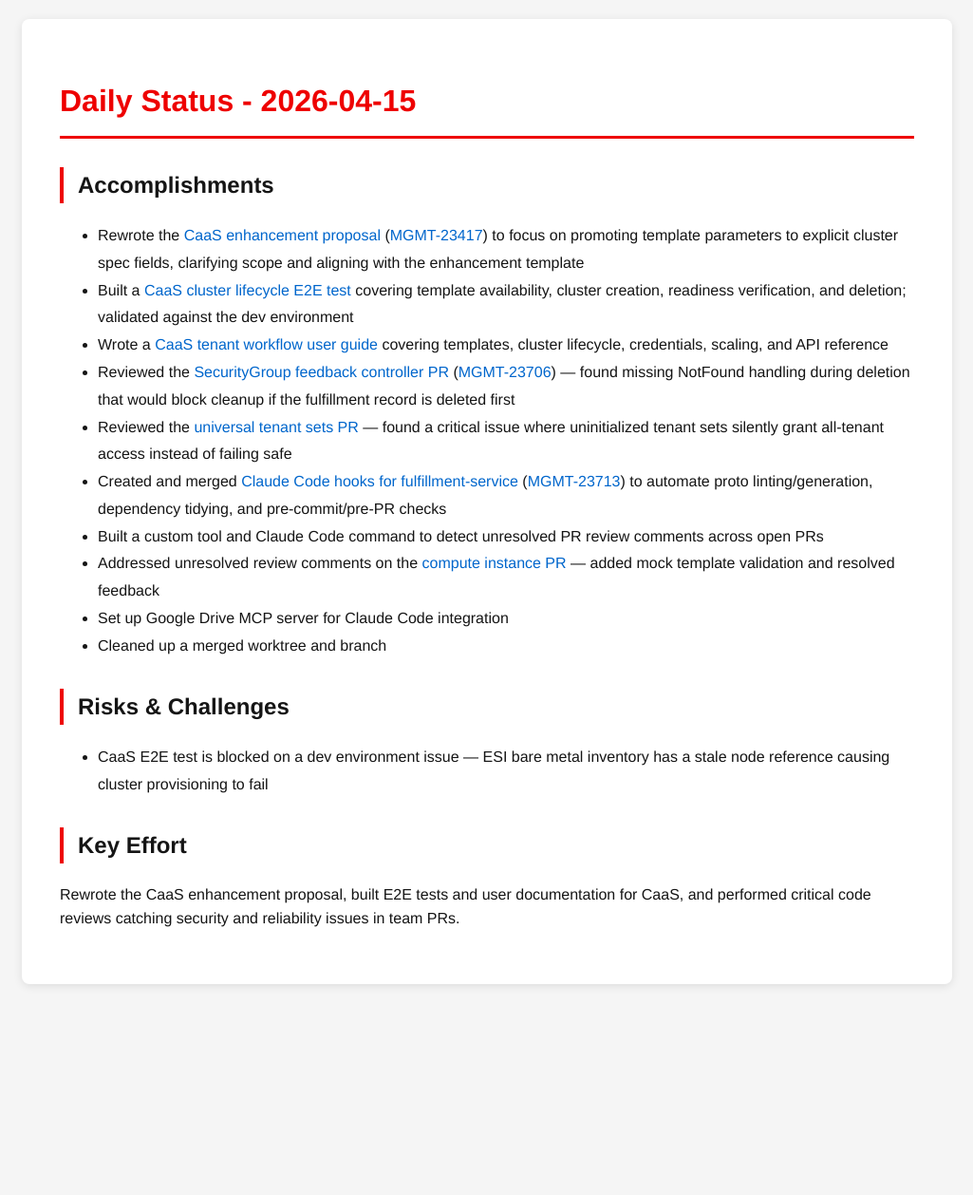
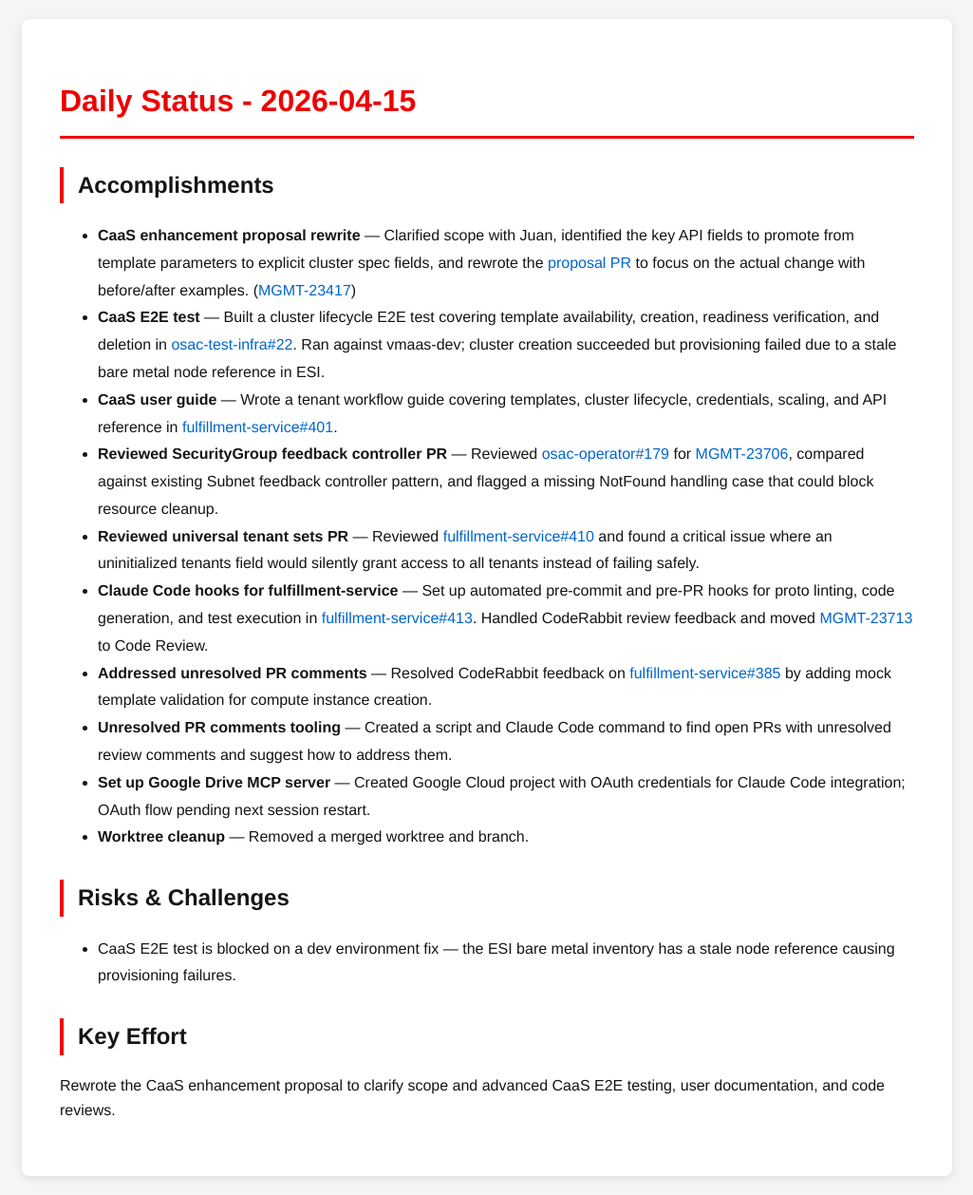
Before and after one commit to tzvatot/daily-status, a Jekyll site: the page built from 2026-04-15.md, in a window 1280 px wide. Shown: the whole page at 95% size, without its empty margins (127-1152 px from the left). Built offline with Jekyll 4.4.1, drawn with Linux system fonts in a browser that asks for light colours; before the commit the page ends 1056 px from its top, so only the background shows below that.

Commit message:
Daily status update - 2026-04-15

```diff
--- a/2026-04-15.md
+++ b/2026-04-15.md
@@ -7,19 +7,22 @@ date: 2026-04-15
 # Daily Status - 2026-04-15
 
 ## Accomplishments
-- Rewrote the [CaaS enhancement proposal](https://github.com/osac-project/enhancement-proposals/pull/33) ([MGMT-23417](https://issues.redhat.com/browse/MGMT-23417)) to focus on promoting template parameters to explicit cluster spec fields, clarifying scope and aligning with the enhancement template
-- Built a [CaaS cluster lifecycle E2E test](https://github.com/osac-project/osac-test-infra/pull/22) covering template availability, cluster creation, readiness verification, and deletion; validated against the dev environment
-- Wrote a [CaaS tenant workflow user guide](https://github.com/osac-project/fulfillment-service/pull/401) covering templates, cluster lifecycle, credentials, scaling, and API reference
-- Reviewed the [SecurityGroup feedback controller PR](https://github.com/osac-project/osac-operator/pull/179) ([MGMT-23706](https://issues.redhat.com/browse/MGMT-23706)) — found missing NotFound handling during deletion that would block cleanup if the fulfillment record is deleted first
-- Reviewed the [universal tenant sets PR](https://github.com/osac-project/fulfillment-service/pull/410) — found a critical issue where uninitialized tenant sets silently grant all-tenant access instead of failing safe
-- Created and merged [Claude Code hooks for fulfillment-service](https://github.com/osac-project/fulfillment-service/pull/413) ([MGMT-23713](https://issues.redhat.com/browse/MGMT-23713)) to automate proto linting/generation, dependency tidying, and pre-commit/pre-PR checks
-- Built a custom tool and Claude Code command to detect unresolved PR review comments across open PRs
-- Addressed unresolved review comments on the [compute instance PR](https://github.com/osac-project/fulfillment-service/pull/385) — added mock template validation and resolved feedback
-- Set up Google Drive MCP server for Claude Code integration
-- Cleaned up a merged worktree and branch
+
+- **CaaS enhancement proposal rewrite** — Clarified scope with Juan, identified the key API fields to promote from template parameters to explicit cluster spec fields, and rewrote the [proposal PR](https://github.com/osac-project/enhancement-proposals/pull/33) to focus on the actual change with before/after examples. ([MGMT-23417](https://issues.redhat.com/browse/MGMT-23417))
+- **CaaS E2E test** — Built a cluster lifecycle E2E test covering template availability, creation, readiness verification, and deletion in [osac-test-infra#22](https://github.com/osac-project/osac-test-infra/pull/22). Ran against vmaas-dev; cluster creation succeeded but provisioning failed due to a stale bare metal node reference in ESI.
+- **CaaS user guide** — Wrote a tenant workflow guide covering templates, cluster lifecycle, credentials, scaling, and API reference in [fulfillment-service#401](https://github.com/osac-project/fulfillment-service/pull/401).
+- **Reviewed SecurityGroup feedback controller PR** — Reviewed [osac-operator#179](https://github.com/osac-project/osac-operator/pull/179) for [MGMT-23706](https://issues.redhat.com/browse/MGMT-23706), compared against existing Subnet feedback controller pattern, and flagged a missing NotFound handling case that could block resource cleanup.
+- **Reviewed universal tenant sets PR** — Reviewed [fulfillment-service#410](https://github.com/osac-project/fulfillment-service/pull/410) and found a critical issue where an uninitialized tenants field would silently grant access to all tenants instead of failing safely.
+- **Claude Code hooks for fulfillment-service** — Set up automated pre-commit and pre-PR hooks for proto linting, code generation, and test execution in [fulfillment-service#413](https://github.com/osac-project/fulfillment-service/pull/413). Handled CodeRabbit review feedback and moved [MGMT-23713](https://issues.redhat.com/browse/MGMT-23713) to Code Review.
+- **Addressed unresolved PR comments** — Resolved CodeRabbit feedback on [fulfillment-service#385](https://github.com/osac-project/fulfillment-service/pull/385) by adding mock template validation for compute instance creation.
+- **Unresolved PR comments tooling** — Created a script and Claude Code command to find open PRs with unresolved review comments and suggest how to address them.
+- **Set up Google Drive MCP server** — Created Google Cloud project with OAuth credentials for Claude Code integration; OAuth flow pending next session restart.
+- **Worktree cleanup** — Removed a merged worktree and branch.
 
 ## Risks & Challenges
-- CaaS E2E test is blocked on a dev environment issue — ESI bare metal inventory has a stale node reference causing cluster provisioning to fail
+
+- CaaS E2E test is blocked on a dev environment fix — the ESI bare metal inventory has a stale node reference causing provisioning failures.
 
 ## Key Effort
-Rewrote the CaaS enhancement proposal, built E2E tests and user documentation for CaaS, and performed critical code reviews catching security and reliability issues in team PRs.
+
+Rewrote the CaaS enhancement proposal to clarify scope and advanced CaaS E2E testing, user documentation, and code reviews.
```
